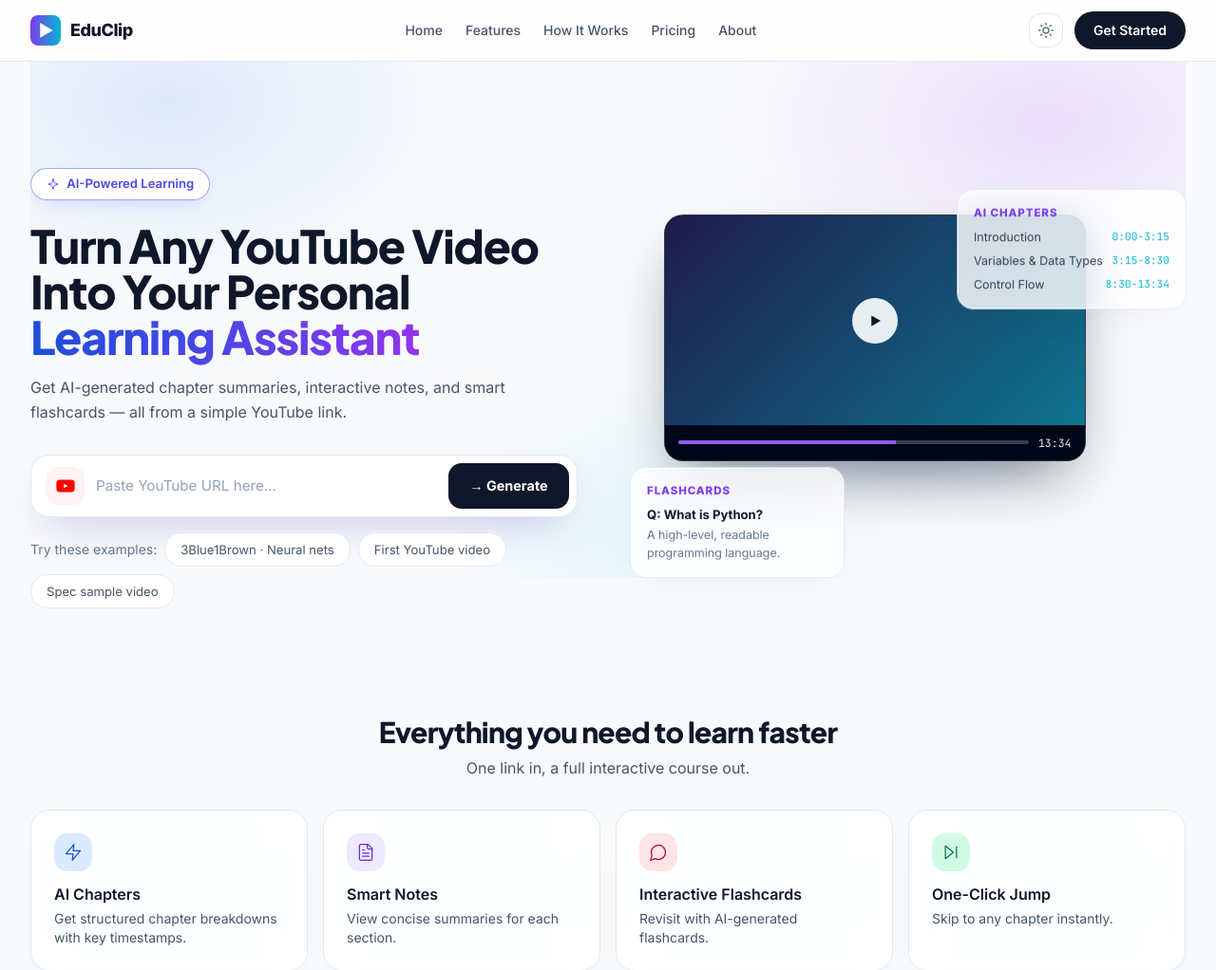
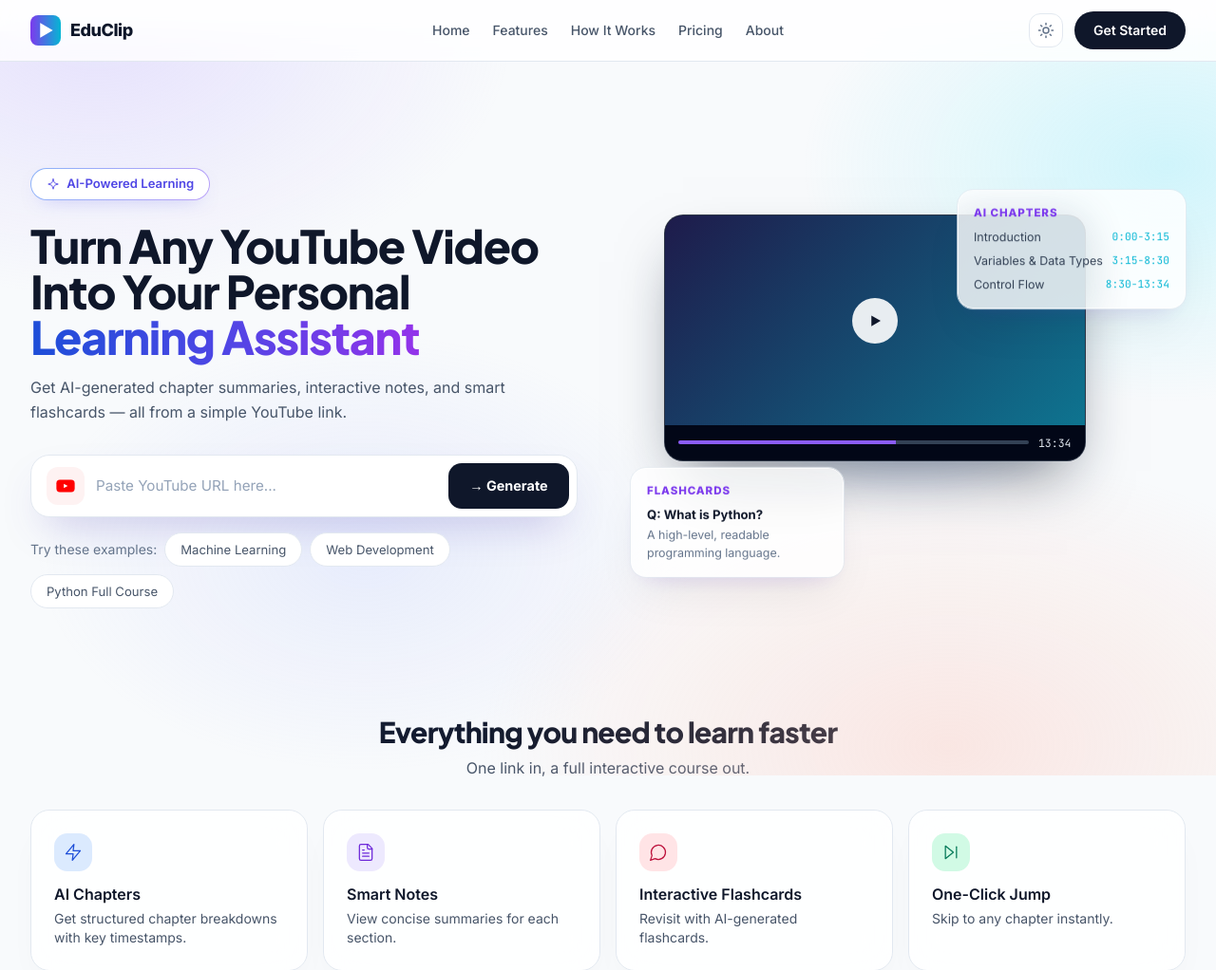
Before and after one commit to uzi612/EduClip, a Django app: page / in a window 1280 px wide. Shown: the top 1022 px of the page at 95% size. Run offline with Django 5.2, Linux system fonts and the light colour scheme; data that the repository does not hold is empty; style sheets or scripts are compiled from the project's sources; parts of the project's set-up code (start-up, migrations or seed data) failed here and were passed over.

Commit message:
fix: landing background bleed, header centering, spec chips
Full-bleed viewport glow layer (lavender/cyan/peach-rose), 3-column centered nav grid, balanced headline wrapping, floating-card shadows to spec, demo chips per wireframe labels. Verified render plus node api suite.

```diff
--- a/static/css/landing.css
+++ b/static/css/landing.css
@@ -115,26 +115,34 @@ html.dark .empty-icon {
   background: rgba(139, 92, 246, 0.12);
 }
 
-/* ---------- hero backdrop ---------- */
+/* ---------- hero backdrop: full-bleed multi-stop glow ---------- */
 .landing-hero {
   position: relative;
   isolation: isolate;
 }
-.landing-hero::before {
-  content: "";
+/* Viewport-wide layer (breaks out of the max-w-7xl main column) so the
+   lavender -> cyan -> peach fade spans corner to corner, top to bottom. */
+.landing-bleed {
   position: absolute;
-  inset: -2rem 0 auto 0;
-  height: 34rem;
+  top: -4rem;
+  bottom: -6rem;
+  width: 100vw;
+  left: 50%;
+  transform: translateX(-50%);
   z-index: -1;
+  pointer-events: none;
   background:
-    radial-gradient(32rem 20rem at 12% 8%, rgba(59, 130, 246, 0.14), transparent 60%),
-    radial-gradient(36rem 22rem at 88% 12%, rgba(168, 85, 247, 0.16), transparent 60%),
-    radial-gradient(24rem 16rem at 55% 90%, rgba(34, 211, 238, 0.1), transparent 60%);
+    radial-gradient(44rem 28rem at 8% 0%, rgba(196, 181, 253, 0.35), transparent 62%),
+    radial-gradient(40rem 26rem at 96% 18%, rgba(103, 232, 249, 0.28), transparent 60%),
+    radial-gradient(48rem 30rem at 78% 96%, rgba(253, 186, 168, 0.3), transparent 64%),
+    radial-gradient(36rem 24rem at 30% 70%, rgba(165, 180, 252, 0.2), transparent 60%),
+    linear-gradient(180deg, rgba(248, 250, 252, 0.4), rgba(255, 255, 255, 0) 40%);
 }
-html.dark .landing-hero::before {
+html.dark .landing-bleed {
   background:
-    radial-gradient(32rem 20rem at 12% 8%, rgba(139, 92, 246, 0.12), transparent 60%),
-    radial-gradient(36rem 22rem at 88% 12%, rgba(34, 211, 238, 0.08), transparent 60%);
+    radial-gradient(44rem 28rem at 8% 0%, rgba(139, 92, 246, 0.14), transparent 62%),
+    radial-gradient(40rem 26rem at 96% 18%, rgba(34, 211, 238, 0.1), transparent 60%),
+    radial-gradient(48rem 30rem at 78% 96%, rgba(251, 113, 133, 0.08), transparent 64%);
 }
 
 /* ---------- input card ---------- */
@@ -312,7 +320,7 @@ html.dark .hero-glow {
   outline: 1px solid rgba(226, 232, 240, 0.7);
   border-radius: var(--edu-radius-md);
   padding: 0.9rem 1rem;
-  box-shadow: var(--edu-shadow-card);
+  box-shadow: 0 25px 50px -12px rgba(0, 0, 0, 0.08), 0 12px 24px -16px rgba(124, 58, 237, 0.22);
   animation: hero-float 6s ease-in-out infinite;
 }
 html.dark .mock-card {
--- a/templates/index.html
+++ b/templates/index.html
@@ -9,6 +9,7 @@
 {% block content %}
 <!-- ================= HERO ================= -->
 <section class="landing-hero">
+  <div class="landing-bleed" aria-hidden="true"></div>
   <div class="grid lg:grid-cols-2 gap-12 items-center py-12 lg:py-20 animate-fade-up">
     <!-- Left column -->
     <div class="text-center lg:text-left">
@@ -16,7 +17,7 @@
         <svg width="14" height="14" viewBox="0 0 24 24" fill="none" stroke="currentColor" stroke-width="1.5" stroke-linecap="round" stroke-linejoin="round" aria-hidden="true"><path d="m12 3-1.9 5.8a2 2 0 0 1-1.3 1.3L3 12l5.8 1.9a2 2 0 0 1 1.3 1.3L12 21l1.9-5.8a2 2 0 0 1 1.3-1.3L21 12l-5.8-1.9a2 2 0 0 1-1.3-1.3L12 3Z"/></svg>
         AI-Powered Learning
       </div>
-      <h1 class="font-display mt-6 text-4xl sm:text-5xl font-extrabold tracking-tight text-slate-900 dark:text-gray-100">
+      <h1 class="font-display mt-6 text-4xl sm:text-5xl font-extrabold tracking-tight text-balance text-slate-900 dark:text-gray-100">
         Turn Any YouTube Video Into Your Personal
         <span class="bg-gradient-to-r from-blue-700 via-indigo-600 to-purple-600 bg-clip-text text-transparent">Learning Assistant</span>
       </h1>
@@ -54,9 +55,9 @@
 
       <div class="mt-4 flex flex-wrap items-center justify-center lg:justify-start gap-2 text-sm">
         <span class="text-slate-500 dark:text-gray-500">Try these examples:</span>
-        <button type="button" data-demo="https://www.youtube.com/watch?v=aircAruvnKk" class="demo-chip">3Blue1Brown · Neural nets</button>
-        <button type="button" data-demo="https://www.youtube.com/watch?v=jNQXAC9IVRw" class="demo-chip">First YouTube video</button>
-        <button type="button" data-demo="https://www.youtube.com/watch?v=dQw4w9WgXcQ" class="demo-chip">Spec sample video</button>
+        <button type="button" data-demo="https://www.youtube.com/watch?v=aircAruvnKk" class="demo-chip">Machine Learning</button>
+        <button type="button" data-demo="https://www.youtube.com/watch?v=jNQXAC9IVRw" class="demo-chip">Web Development</button>
+        <button type="button" data-demo="https://www.youtube.com/watch?v=dQw4w9WgXcQ" class="demo-chip">Python Full Course</button>
       </div>
 
       <div id="progressWrap" class="hidden mt-6 max-w-xl mx-auto lg:mx-0" aria-live="polite">
--- a/templates/partials/navbar.html
+++ b/templates/partials/navbar.html
@@ -1,17 +1,17 @@
-<header class="sticky top-0 z-40 backdrop-blur-xl bg-white/80 border-b border-slate-200 dark:bg-gray-950/80 dark:border-slate-800">
-  <nav class="max-w-7xl mx-auto px-4 sm:px-6 lg:px-8 h-16 flex items-center justify-between" aria-label="Main">
-    <a href="/" class="flex items-center gap-2.5 min-w-0" aria-label="EduClip home">
+<header class="sticky top-0 z-40 backdrop-blur-md bg-white/80 border-b border-slate-200 dark:bg-gray-950/80 dark:border-slate-800">
+  <nav class="max-w-7xl mx-auto px-4 sm:px-6 lg:px-8 h-16 grid grid-cols-2 md:grid-cols-3 items-center" aria-label="Main">
+    <a href="/" class="flex items-center gap-2.5 min-w-0 justify-self-start" aria-label="EduClip home">
       <span class="grid place-items-center w-8 h-8 rounded-lg bg-gradient-to-r from-violet-600 to-cyan-500 text-white font-bold shrink-0" aria-hidden="true">▶</span>
       <span class="font-extrabold tracking-tight text-lg truncate text-slate-900 dark:text-gray-100">EduClip</span>
     </a>
-    <div class="hidden md:flex items-center gap-6 text-sm font-medium text-slate-600 dark:text-gray-400">
+    <div class="hidden md:flex items-center gap-6 text-sm font-medium text-slate-600 dark:text-gray-400 justify-self-center">
       <a href="/" class="hover:text-slate-900 dark:hover:text-gray-100 transition">Home</a>
       <a href="/#features" class="hover:text-slate-900 dark:hover:text-gray-100 transition">Features</a>
       <a href="/#how-it-works" class="hover:text-slate-900 dark:hover:text-gray-100 transition">How It Works</a>
       <a href="/#pricing" class="hover:text-slate-900 dark:hover:text-gray-100 transition">Pricing</a>
       <a href="/#about" class="hover:text-slate-900 dark:hover:text-gray-100 transition">About</a>
     </div>
-    <div class="flex items-center gap-2 sm:gap-3">
+    <div class="flex items-center gap-2 sm:gap-3 justify-self-end">
       <button
         id="themeToggle"
         type="button"
```
